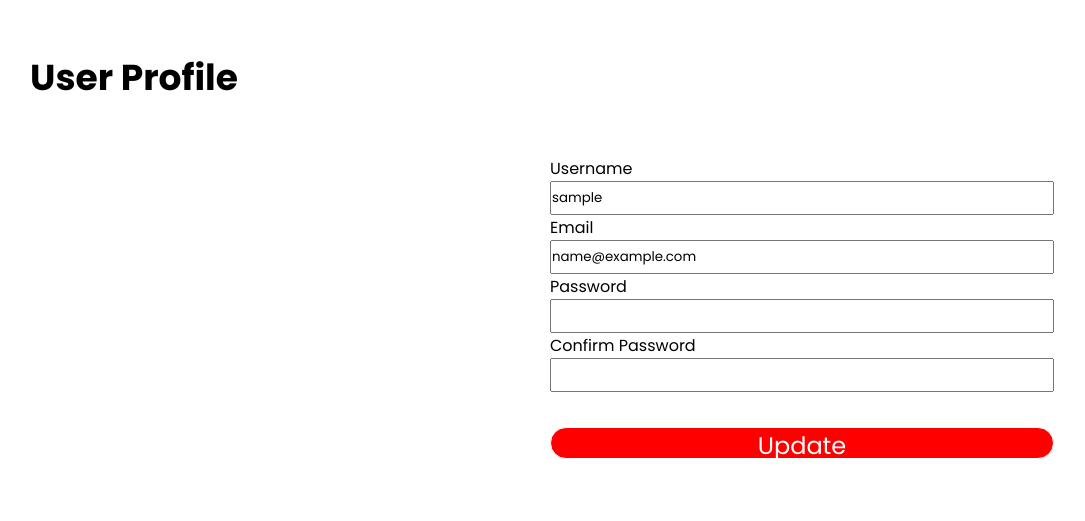
After one commit to mohammedalahmed/FutureWeb, a PHP site: page /profile.php in a window 1280 px wide. The commit adds this page. Shown: the part 801-1322 px from the top of the page, without its empty margins (98-1183 px from the left). Run offline with PHP 8.4, Linux system fonts and the light colour scheme; the visitor is signed in with stand-in values (Sample User, id 1).

Commit message:
uploaded

```diff
--- a/config.php
+++ b/config.php
@@ -4,7 +4,7 @@ session_start();
 
 $host = "localhost";
 $user = "root";
-$pass = "alshowoq";
+$pass = "";
 $name = "futureweb";
 $port = 3306;
 
@@ -16,7 +16,7 @@ if ($conn->connect_error) {
   die("Connection failed: " . $conn->connect_error);
 }
 
-if(isset($_GET) && $_GET['logout'] == true){
+if(!empty($_GET) && $_GET['logout'] == true){
   unset($_SESSION["username"]);
   unset($_SESSION["id"]);
   unset($_SESSION["email"]);
--- a/header.php
+++ b/header.php
@@ -19,10 +19,12 @@
           <li><a href="index.php">Home</a></li>
           <li><a href="partners.php">Partners</a></li>
           <li><a href="reg.php">Register</a></li>
-          <?php if(!$_SESSION['username']){ ?>
+          <?php if(empty($_SESSION['username'])){ ?>
           <li><a href="regform.php">Login</a></li>
           <?php }else{ ?>
+          <li><a href="profile.php">Profile</a></li>
           <li><a href="admin.php">Panel</a></li>
+          <li><a href="?logout=true" onclick="return confirm('Are you sure to logout?')">Logout</a></li>
           <?php } ?>
         </ul>
       </div>
--- a/js/app.js
+++ b/js/app.js
@@ -49,7 +49,7 @@ $('#loginForm').submit(function(e){
 				setTimeout(function(){ $('#loggedMsg').css('display', 'none') }, 3000);
 			}else{
 				$('#loggedMsg').css('display', 'block').css('background', 'orangered').html('Welcome In')
-				setTimeout(function(){ window.location = 'admin.php'; }, 3000);
+				setTimeout(function(){ window.location = 'index.php'; }, 3000);
 			}
 
 		}
@@ -123,3 +123,41 @@ function deleteUser(ident){
 			}
 		});
 }
+
+$('#updateProfile').submit(function(e){
+	e.preventDefault();
+
+	let form = $(this);
+	let actionUrl = 'updateProfile.php'
+	let formData = form.serializeArray()
+
+	let pass = formData[2]['value']
+	let c_pass = formData[3]['value']
+
+	if (pass != c_pass) {
+		alert('Confirm pass is wrong!')
+		return false
+	}
+
+	$.ajax({
+		type: 'POST',
+		url: actionUrl,
+		data: formData,
+		success: function(result){
+
+			if (result == 'Successfully Updated1') {
+				$('#loggedMsg').css('display', 'block').css('background', 'orangered').html('Successfully Updated')
+				setTimeout(function(){ $('#loggedMsg').css('display', 'none') }, 3000);
+				setTimeout(function(){ window.location = '?logout=true'; }, 3000);
+			}else if (result == 'Successfully Updated2') {
+				// setTimeout(function(){ window.location = 'index.php'; }, 3000);
+				$('#loggedMsg').css('display', 'block').css('background', 'orangered').html('Successfully Updated')
+				setTimeout(function(){ $('#loggedMsg').css('display', 'none') }, 3000);
+			}else{
+				$('#loggedMsg').css('display', 'block').css('background', 'orangered').html(result)
+				setTimeout(function(){ window.location = 'index.php'; }, 3000);
+			}
+
+		}
+	});
+});
--- /dev/null
+++ b/profile.php
@@ -0,0 +1,49 @@
+<?php include 'header.php';
+if(!isset($_SESSION['id'])){ echo "<script>alert('You need to login')</script>"; header('Refresh: 0; URL = regform.php'); };
+
+$ident = $_SESSION['id'];
+$sql = $conn->query("SELECT * FROM users WHERE id = '". $ident ."';");
+$row = $sql->fetch_assoc();
+
+?>
+
+    </section>
+
+    <section class="profile">
+      <div class="row">
+        <div class="profile-heading">
+          <h1>User Profile</h1>
+        </div>
+      </div>
+      <div class="row">
+
+        <div id="loggedMsg"></div>
+
+        <form id="updateProfile">
+          <div class="col">
+            <label>Username</label><br>
+            <input type="text" name="username" value="<?php echo $row['username']; ?>">
+          </div>
+
+          <div class="col">
+            <label>Email</label><br>
+            <input type="email" name="email" value="<?php echo $row['email']; ?>">
+          </div>
+
+          <div class="col">
+            <label>Password</label><br>
+            <input type="password" name="password" value=""><br>
+
+            <label>Confirm Password</label><br>
+            <input type="password" name="cpassword" value="">
+          </div>
+
+          <input type="hidden" name="id" value="<?php echo $ident; ?>">
+          <button type="submit">Update</button>
+        </form>
+
+      </div>
+    </section>
+
+
+<?php include 'footer.php'; ?>
--- a/style.css
+++ b/style.css
@@ -370,3 +370,21 @@ span{
   background: #00c2cb;
   transition: 1s;
 }
+.profile {
+  position: relative;
+  margin: 0 10%;
+}
+.col {
+  width: 49%
+}
+#updateProfile {
+  margin-bottom: 5%
+}
+#updateProfile button {
+  background: #ff0000;
+  font-size: 1.5em;
+}
+#updateProfile input {
+  width: 500px;
+  height: 30px;
+}
```
Also changed, not shown: updateProfile.php (added, +25 -0 lines).
